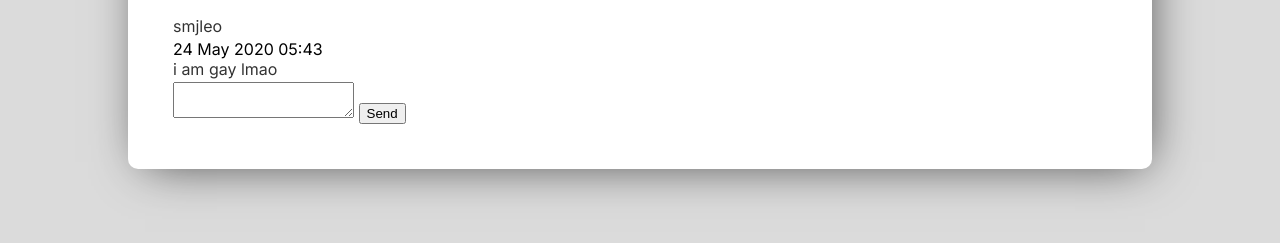
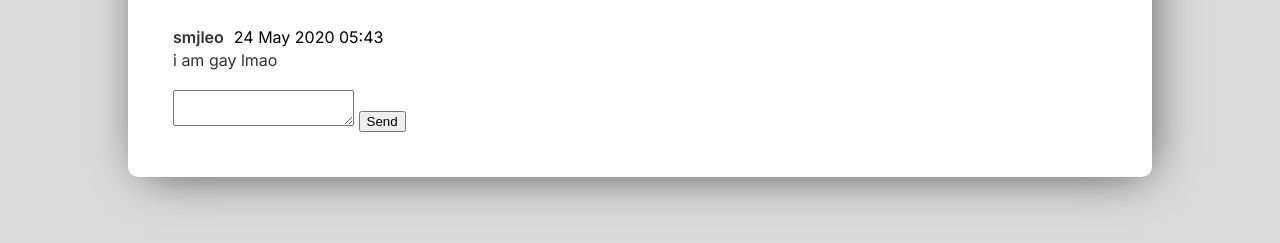
Before and after one commit to smjleo/viewfinder, a browser extension: page chat/frontend/index.html in a window 1280 px wide. Shown: the part 207-450 px from the top of the page. Drawn offline with Linux system fonts and the light colour scheme; no server answers.

Commit message:
more chat styling

```diff
--- a/chat/frontend/index.html
+++ b/chat/frontend/index.html
@@ -35,8 +35,10 @@
             </div>
             <div class="interactive">
                 <div class="chat-container">
-                    <p class="username">smjleo</p>
-                    <date>24 May 2020 05:43</date>
+                    <div class="chat-details">
+                        <p class="username">smjleo</p>
+                        <date>24 May 2020 05:43</date>
+                    </div>
                     <p class="message">i am gay lmao </p>
                 </div>
                 <textarea id="message-area" cols="20" wrap="hard"></textarea>
--- a/chat/frontend/style.css
+++ b/chat/frontend/style.css
@@ -78,3 +78,20 @@ a {
     justify-content: space-between;
     width: 100%;
 }
+
+.chat-details {
+    display: flex;
+}
+
+.username {
+    font-weight: 600;
+    margin-right: 10px;
+}
+
+.chat-container {
+    margin-bottom: 20px;
+}
+
+.non-interactive {
+    margin-bottom: 30px;
+}
```
